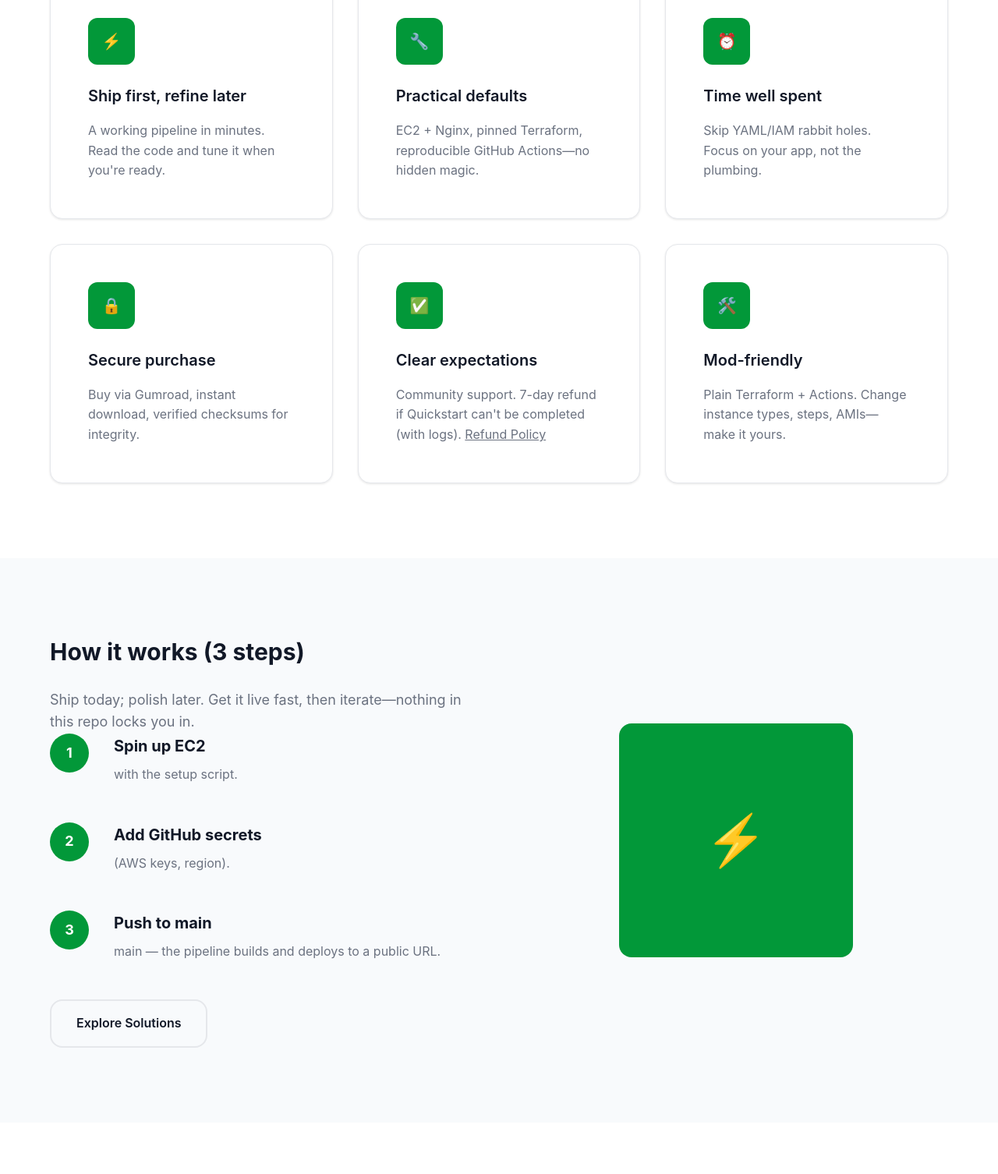
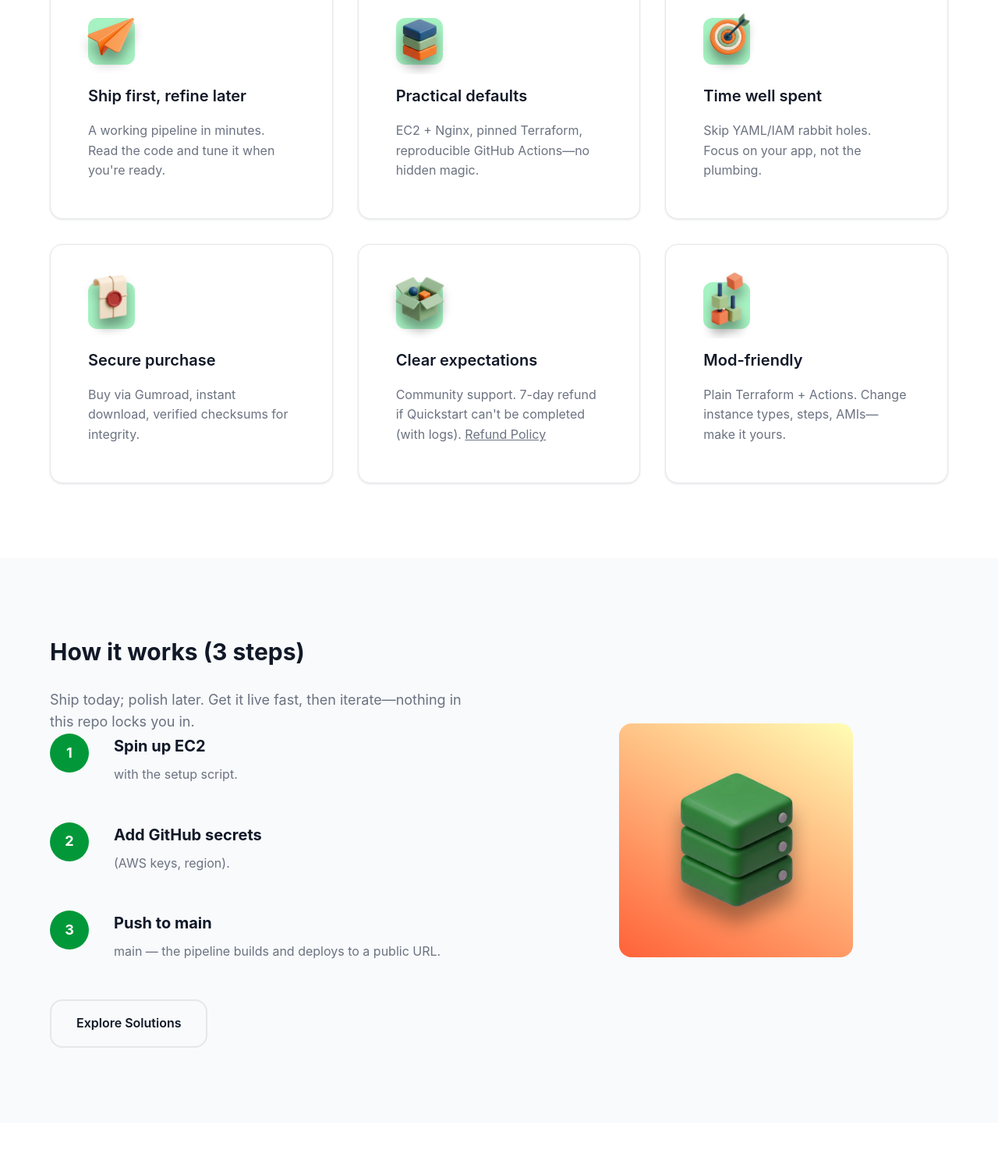
Before and after one commit to bigmangotree/bigmangotree, a plain HTML site: page index.html in a window 1280 px wide. Shown: the part 1114-2620 px from the top of the page at 78% size. Drawn offline with Linux system fonts and the light colour scheme.

Commit message:
update index,css and images

```diff
--- a/index.html
+++ b/index.html
@@ -51,7 +51,7 @@
         <div class="hero-visual-accent"></div>
         <div class="hero-visual-bg"></div>
         <div class="hero-visual-main">
-            <img src="images/hero-artwork2.jpeg" alt="BigMangoTree Logo" class="feature__hero">
+            <img src="images/CICD-fast-track.png" alt="BigMangoTree Logo" class="feature__hero">
         </div>
       </div>
     </div>
@@ -65,27 +65,27 @@
       </div>
       <div class="feature-grid">
         <div class="card">
-          <div class="card__icon">⚡</div>
+          <div class="card__icon"><img src="images/paperairplane.png" alt="Ship first, refine later" class="VP__icon"></div>
           <h3 class="card__title">Ship first, refine later</h3>
           <p class="card__description">A working pipeline in minutes. Read the code and tune it when you're ready.</p>
         </div>
         <div class="card">
-          <div class="card__icon">🔧</div>
+             <div class="card__icon"><img src="images/stack.png" alt="Practical defaults" class="VP__icon"></div>
           <h3 class="card__title">Practical defaults</h3>
           <p class="card__description">EC2 + Nginx, pinned Terraform, reproducible GitHub Actions—no hidden magic.</p>
         </div>
         <div class="card">
-          <div class="card__icon">⏰</div>
+            <div class="card__icon"><img src="images/target.png" alt="Time well spent" class="VP__icon"></div>
           <h3 class="card__title">Time well spent</h3>
           <p class="card__description">Skip YAML/IAM rabbit holes. Focus on your app, not the plumbing.</p>
         </div>
         <div class="card">
-          <div class="card__icon">🔒</div>
+             <div class="card__icon"><img src="images/sealed.png" alt="Secure purchase" class="VP__icon"></div>
           <h3 class="card__title">Secure purchase</h3>
           <p class="card__description">Buy via Gumroad, instant download, verified checksums for integrity.</p>
         </div>
         <div class="card">
-          <div class="card__icon">✅</div>
+             <div class="card__icon"><img src="images/openbox.png" alt="Clear expectations" class="VP__icon"></div>
           <h3 class="card__title">Clear expectations</h3>
           <p class="card__description">
             Community support. 7-day refund if Quickstart can't be completed (with logs).
@@ -93,7 +93,7 @@
           </p>
         </div>
         <div class="card">
-          <div class="card__icon">🛠️</div>
+           <div class="card__icon"><img src="images/modular.png" alt="Mod-friendly" class="VP__icon"></div>
           <h3 class="card__title">Mod-friendly</h3>
           <p class="card__description">Plain Terraform + Actions. Change instance types, steps, AMIs—make it yours.</p>
         </div>
@@ -133,7 +133,7 @@
             <a href="#products" class="btn btn--outline">Explore Solutions</a>
           </div>
         </div>
-        <div class="hero-visual">⚡</div>
+        <div class="hero-visual-2"><img src="images/easysteps.png" alt="Mod-friendly" class="hero2__icon"></div>
       </div>
     </div>
   </section>
@@ -433,7 +433,7 @@
       <div
         style="display: flex; justify-content: center; gap: var(--space-md); flex-wrap: wrap; margin-bottom: var(--space-xl);">
         <a href="https://github.com/your-org/your-repo/issues" class="btn btn--outline">Issues Board</a>
-        <a href="https://github.com/bigmangotree/bigmangotree.github.io/issues/new?template=new_issue.md&labels=issue&title=%5BISSUE%5D+" class="btn btn--outline">New Issue</a>
+        <a href="https://github.com/your-org/your-repo/issues/new/choose" class="btn btn--outline">New Issue</a>
         <a href="https://github.com/your-org/your-repo" class="btn btn--outline">Documentation</a>
       </div>
       <p class="text-center text-secondary">
--- a/styles/main.css
+++ b/styles/main.css
@@ -265,6 +265,18 @@ body {
   color: var(--text-inverse);
   justify-self: center;
 }
+.hero-visual-2 {
+  width: 300px;
+  height: 300px;
+  background: linear-gradient(30deg, #ff6239, #fffdb5);
+  border-radius: var(--border-radius);
+  display: flex;
+  align-items: center;
+  justify-content: center;
+  font-size: 4rem;
+  color: var(--text-inverse);
+  justify-self: center;
+}
 
 /* Buttons */
 .btn {
@@ -360,7 +372,7 @@ body {
 .card__icon {
   width: 60px;
   height: 60px;
-  background: var(--brand-primary);
+  background: #a6f2c2;
   border-radius: 12px;
   display: flex;
   align-items: center;
@@ -395,14 +407,23 @@ body {
 
 .hero-visual-main .feature__hero
 {
-  width: 200px;
+  width: 430px;
 }
 
 .card--featured .header-color
 {
   background: linear-gradient(30deg, #029839, #18dcd2);
 }
-
+.VP__icon
+{
+    width: 154%;
+    position: relative;
+    top: -4px;
+}
+.hero2__icon
+{
+  width: 100%;
+}
 .card__price {
   background: var(--brand-primary);
   color: var(--text-inverse);
```
Also changed, not shown: images/CICD-fast-track.png (added), images/easysteps.png (added), images/modular.png (added), images/openbox.png (added), images/paperairplane.png (added), images/sealed.png (added), images/stack.png (added), images/target.png (added).
